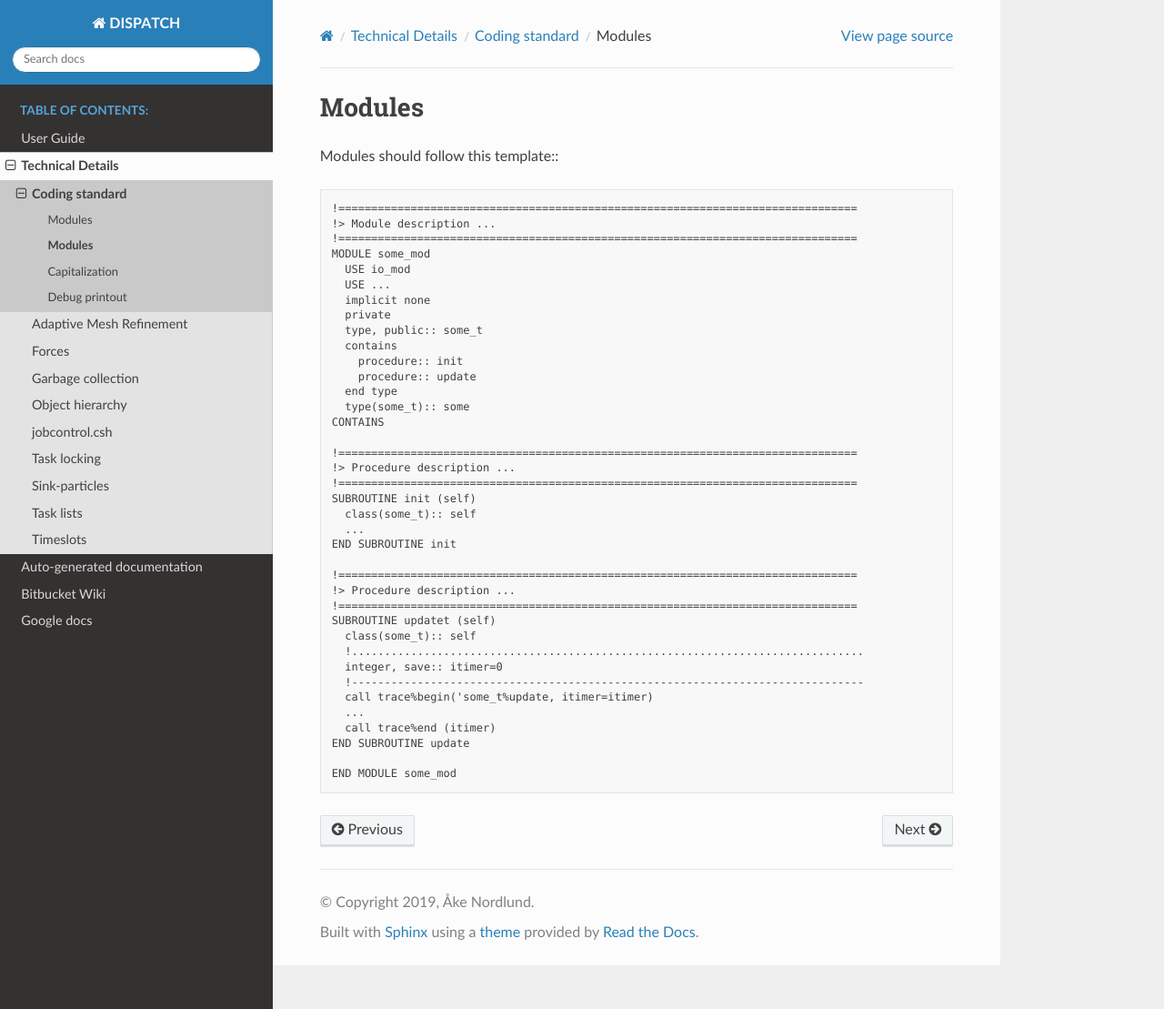
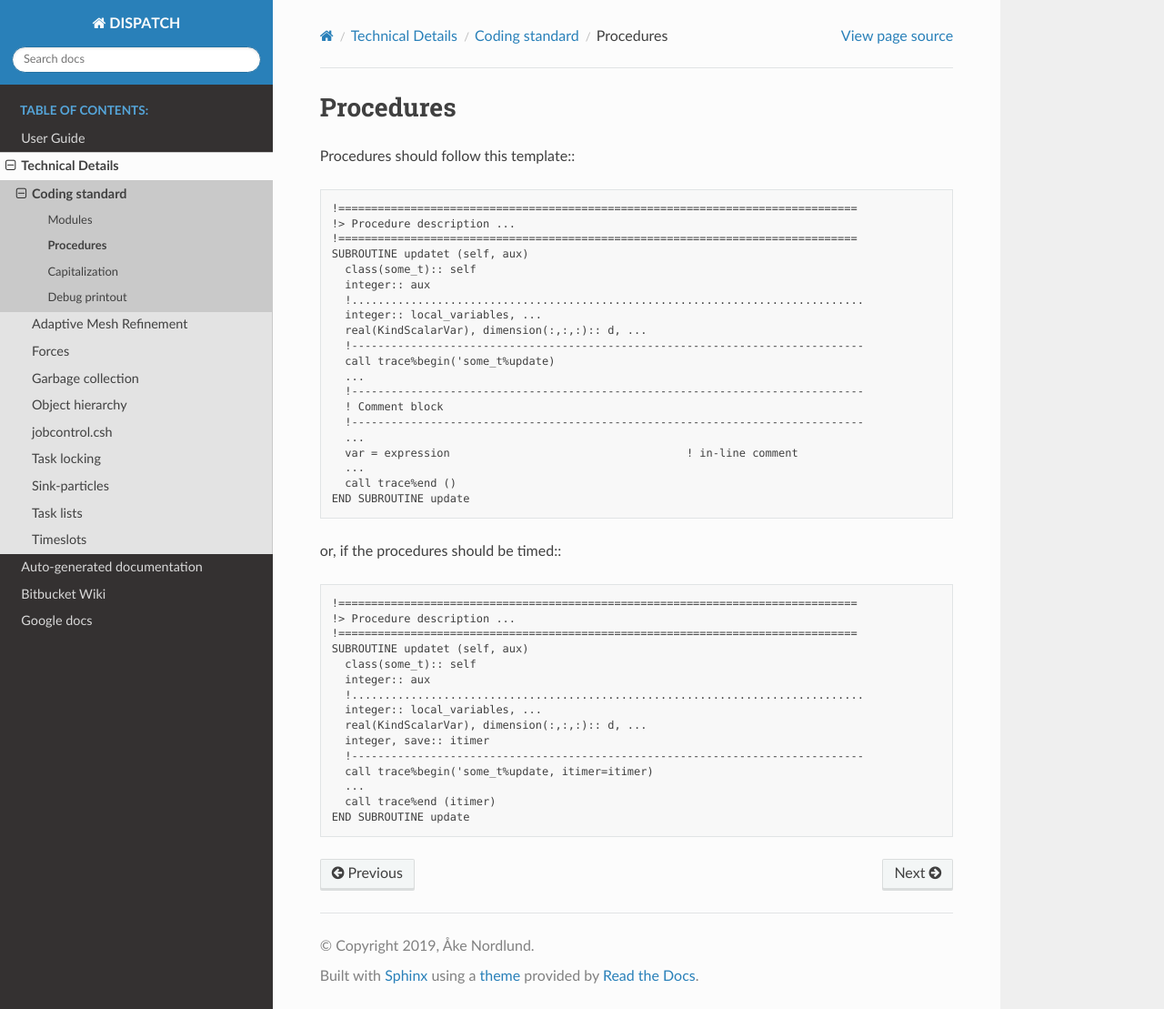
Before and after one commit to kurtsansom/dispatch, a Sphinx documentation site: the page built from docs/coding/procedures.rst, in a window 1280 px wide and 1109 px high. Shown: the whole window at 91% size. Built offline with Sphinx 7.4.7 and the Read the Docs theme 2.0.0, drawn with Linux system fonts in a browser that asks for light colours; pages that are not in the unit, such as notebooks, are missing from menus.

Commit message:
DOC procedures.rst template replaced

```diff
--- a/docs/coding/procedures.rst
+++ b/docs/coding/procedures.rst
@@ -1,47 +1,47 @@
-Modules
+Procedures
 --------------
 
-Modules should follow this template:::
-
-  !===============================================================================
-  !> Module description ...
-  !===============================================================================
-  MODULE some_mod
-    USE io_mod
-    USE ...
-    implicit none
-    private
-    type, public:: some_t
-    contains
-      procedure:: init
-      procedure:: update
-    end type
-    type(some_t):: some
-  CONTAINS
+Procedures should follow this template:::
 
   !===============================================================================
   !> Procedure description ...
   !===============================================================================
-  SUBROUTINE init (self)
+  SUBROUTINE updatet (self, aux)
     class(some_t):: self
+    integer:: aux
+    !..............................................................................
+    integer:: local_variables, ...
+    real(KindScalarVar), dimension(:,:,:):: d, ...
+    !------------------------------------------------------------------------------
+    call trace%begin('some_t%update)
     ...
-  END SUBROUTINE init
+    !------------------------------------------------------------------------------
+    ! Comment block
+    !------------------------------------------------------------------------------
+    ...
+    var = expression                                    ! in-line comment
+    ...
+    call trace%end ()
+  END SUBROUTINE update
+
+or, if the procedures should be timed:::
 
   !===============================================================================
   !> Procedure description ...
   !===============================================================================
-  SUBROUTINE updatet (self)
+  SUBROUTINE updatet (self, aux)
     class(some_t):: self
+    integer:: aux
     !..............................................................................
-    integer, save:: itimer=0
+    integer:: local_variables, ...
+    real(KindScalarVar), dimension(:,:,:):: d, ...
+    integer, save:: itimer
     !------------------------------------------------------------------------------
     call trace%begin('some_t%update, itimer=itimer)
     ...
     call trace%end (itimer)
   END SUBROUTINE update
 
-  END MODULE some_mod
-
 
 .. toctree::
    :maxdepth: 3
```
